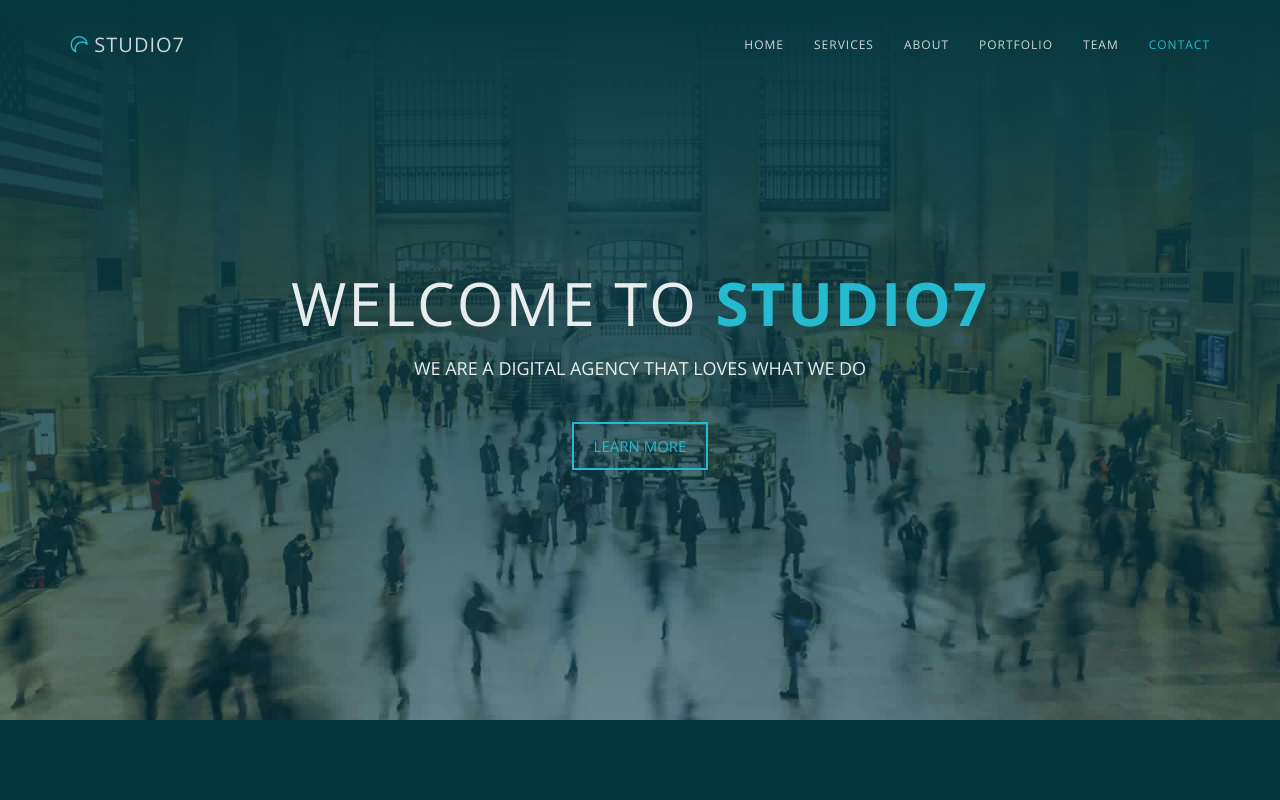
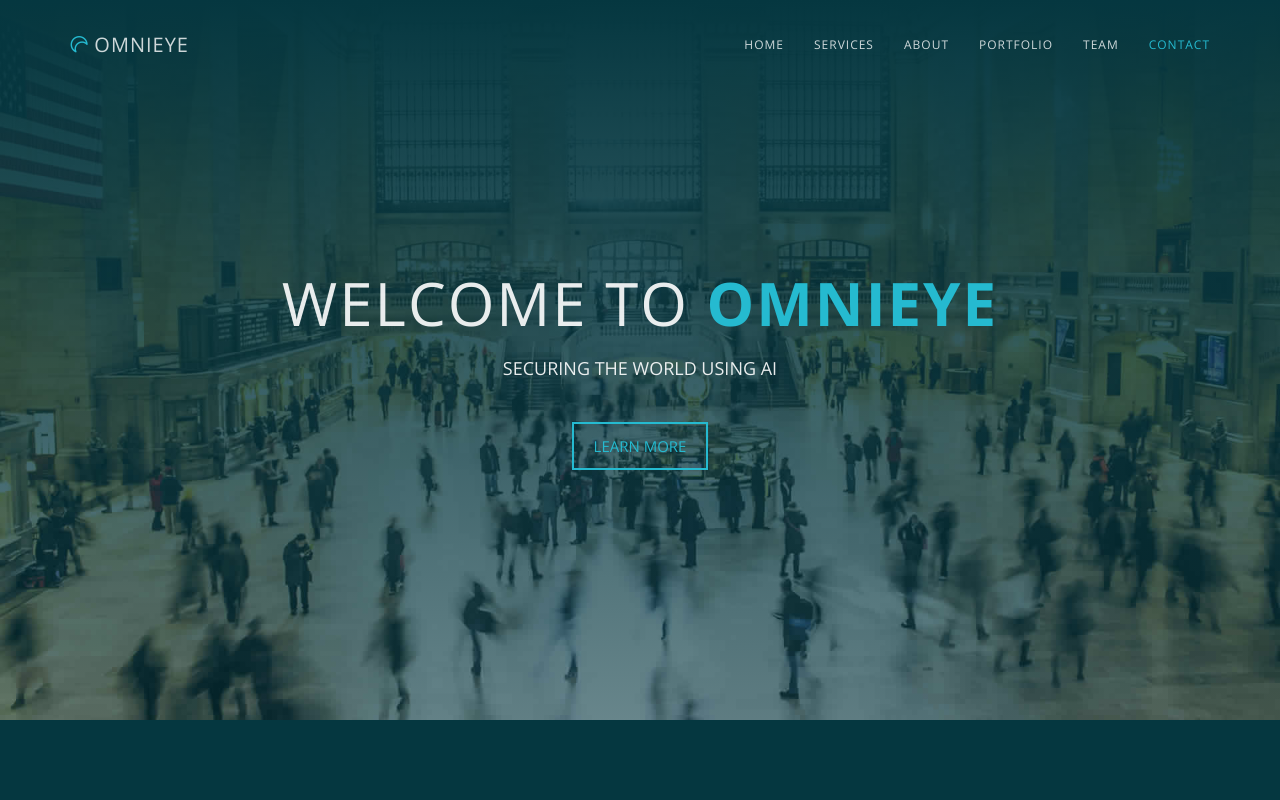
Before and after one commit to nandishhasbi/omnieye, a plain HTML site: page index.html in a window 1280 px wide. Shown: the top 800 px of the page. Drawn offline with nearby package versions, Linux system fonts and the light colour scheme.

Commit message:
adding code-1

```diff
--- a/index.html
+++ b/index.html
@@ -39,7 +39,7 @@
     <!-- Brand and toggle get grouped for better mobile display -->
     <div class="navbar-header">
       <button type="button" class="navbar-toggle collapsed" data-toggle="collapse" data-target="#bs-example-navbar-collapse-1"> <span class="sr-only">Toggle navigation</span> <span class="icon-bar"></span> <span class="icon-bar"></span> <span class="icon-bar"></span> </button>
-      <a class="navbar-brand page-scroll" href="#page-top"><i class="fa fa-moon-o fa-rotate-90"></i> Studio7</a> </div>
+      <a class="navbar-brand page-scroll" href="#page-top"><i class="fa fa-moon-o fa-rotate-90"></i> OmniEye</a> </div>
 
     <!-- Collect the nav links, forms, and other content for toggling -->
     <div class="collapse navbar-collapse" id="bs-example-navbar-collapse-1">
@@ -63,8 +63,8 @@
       <div class="container">
         <div class="row">
           <div class="intro-text">
-            <h1>Welcome to <span class="brand">Studio7</span></h1>
-            <p>We are a digital agency that loves what we do</p>
+            <h1>Welcome to <span class="brand">OmniEye</span></h1>
+            <p>Securing the world using AI</p>
             <a href="#services" class="btn btn-default btn-lg page-scroll">Learn More</a> </div>
         </div>
       </div>
```
